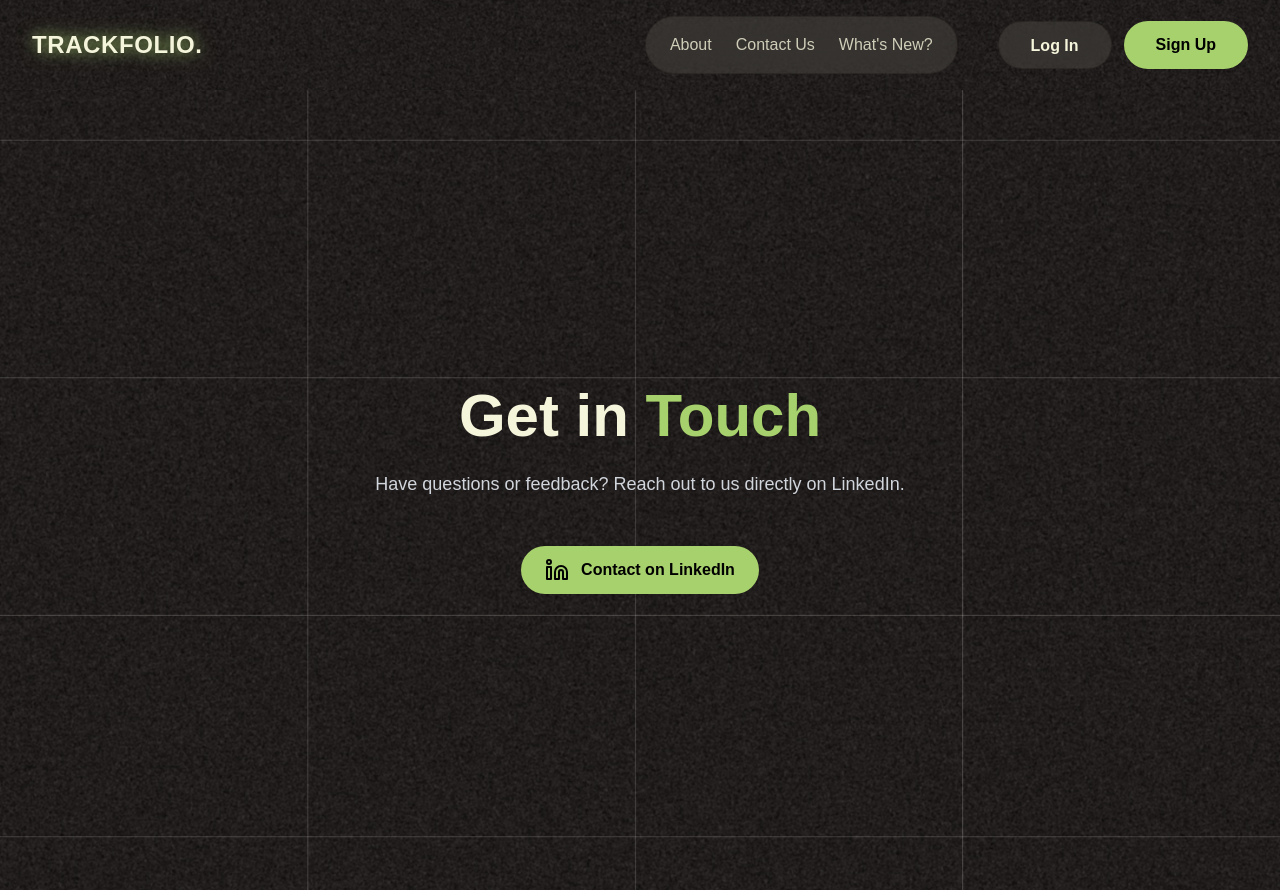
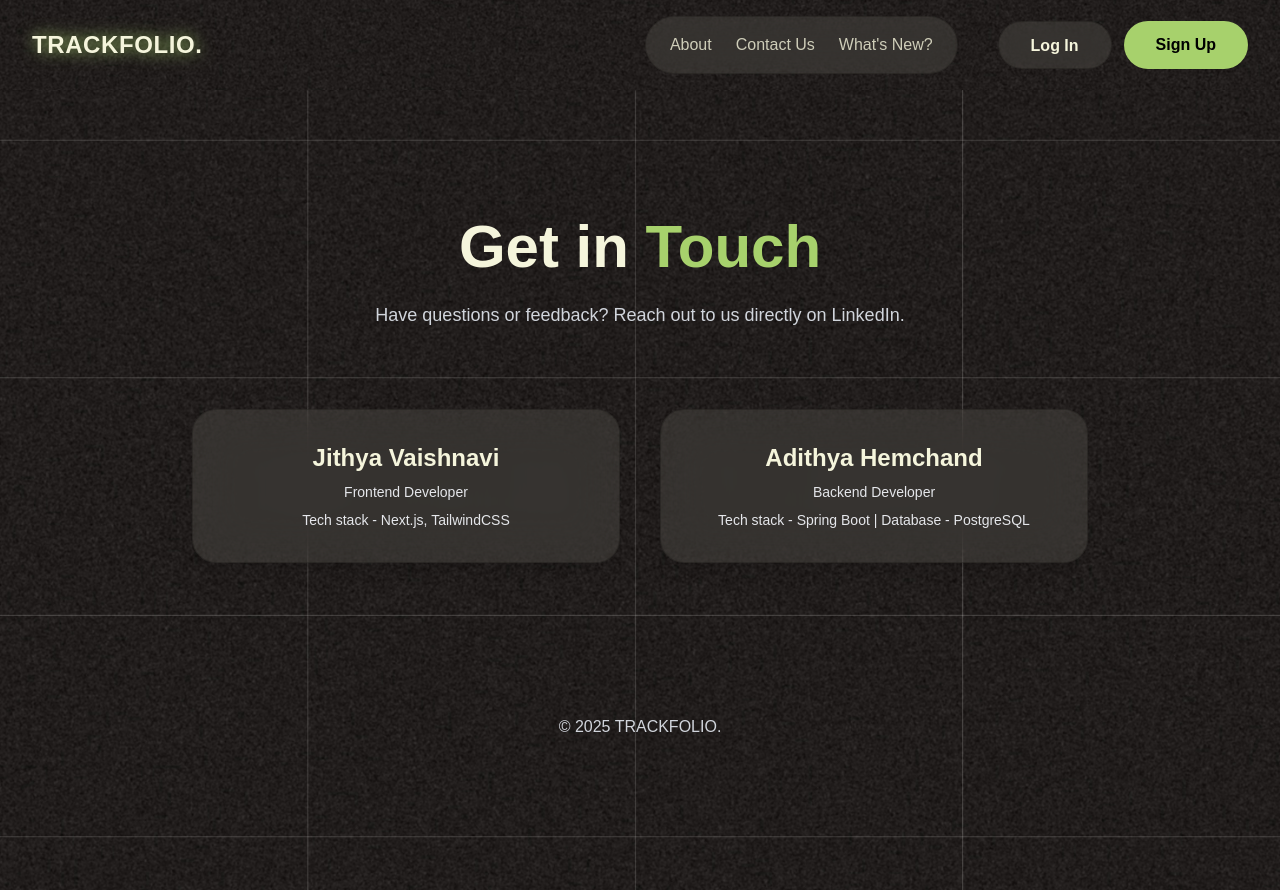
Before and after one commit to jithyavaishnavi/Trackfolio-Frontend, a Next.js app: page /contact in a window 1280 px wide. Built offline with nearby package versions, Linux system fonts and the light colour scheme; no server answers.

Commit message:
UI changes

```diff
--- a/components/Company.jsx
+++ b/components/Company.jsx
@@ -559,6 +559,13 @@ export default function Company() {
       </motion.div>
     )}
   </div>
+  <footer className="bg-transparent text-gray-300 px-8 py-6 mt-12">
+        <div className="max-w-6xl mx-auto flex items-center sm:flex-row justify-center items-center gap-4 sm:gap-0">
+          <div className="text-sm sm:text-base">
+            © {new Date().getFullYear()} TRACKFOLIO.
+          </div>
+        </div>
+      </footer>
 </div>
   );
 }
--- a/components/Contact.jsx
+++ b/components/Contact.jsx
@@ -1,5 +1,7 @@
 "use client";
 import { Linkedin } from "lucide-react";
+import { motion } from "framer-motion";
+
 
 export default function Contact() {
   const green = "#8FE649";
@@ -24,14 +26,68 @@ export default function Contact() {
         Have questions or feedback? Reach out to us directly on LinkedIn.
       </p>
 
+      {/* Team Section */}
+      <section className="w-full text-center mb-20">
+        <motion.h2
+          initial={{ opacity: 0, y: -10 }}
+          animate={{ opacity: 1, y: 0 }}
+          transition={{ duration: 0.6 }}
+          className="text-4xl font-bold mb-8 drop-shadow-lg"
+        ></motion.h2>
+
+        <div className="grid grid-cols-1 md:grid-cols-2 gap-10 max-w-4xl mx-auto">
+          {[
+            {
+              name: "Jithya Vaishnavi",
+              role: "Frontend Developer",
+              techStack: "Tech stack - Next.js, TailwindCSS",
+              linkedin:
+                "https://www.linkedin.com/in/jithya-vaishnavi-6761a820a/",
+            },
+            {
+              name: "Adithya Hemchand",
+              role: "Backend Developer",
+              techStack: "Tech stack - Spring Boot | Database - PostgreSQL",
+              db: "",
+              linkedin: "https://www.linkedin.com/in/adithya-hemchand/",
+            },
+          ].map((member, idx) => (
+            <motion.div
+              key={idx}
+              initial={{ opacity: 0, y: 20 }}
+              animate={{ opacity: 1, y: 0 }}
+              whileHover={{ scale: 1.05 }}
+              transition={{ delay: idx * 0.2, duration: 0.6 }}
+              className="backdrop-blur-xl bg-[#F5F5DC]/10 border border-black/20 rounded-3xl p-8 flex flex-col items-center shadow-lg"
+            >
               <a
-    href="https://www.linkedin.com/in/jithya-vaishnavi-6761a820a/"
+                href={member.linkedin}
                 target="_blank"
                 rel="noopener noreferrer"
-    className="flex items-center gap-3 bg-[#A7D16C] text-black px-6 py-3 rounded-full font-semibold hover:bg-[#F5F5DC] hover:text-[#A7D16C] transition-colors duration-300"
+                className="font-semibold text-2xl text-[#F5F5DC] hover:text-[#A7D16C]"
               >
-    <Linkedin size={24} /> Contact on LinkedIn
+                {member.name}
               </a>
+              <div className="flex flex-col items-center gap-2 mt-2">
+                <p className="text-gray-200 text-sm">{member.role}</p>
+                {member.techStack && (
+                  <p className="text-gray-200 text-sm">{member.techStack}</p>
+                )}
+                {member.db && (
+                  <p className="text-gray-200 text-sm">{member.db}</p>
+                )}
+              </div>
+            </motion.div>
+          ))}
+        </div>
+      </section>
+      <footer className="bg-transparent text-gray-300 px-8 py-6 mt-12">
+        <div className="max-w-6xl mx-auto flex items-center sm:flex-row justify-center items-center gap-4 sm:gap-0">
+          <div className="text-sm sm:text-base">
+            © {new Date().getFullYear()} TRACKFOLIO.
+          </div>
+        </div>
+      </footer>
     </div>
 
   );
--- a/components/Dashboard.jsx
+++ b/components/Dashboard.jsx
@@ -175,7 +175,9 @@ export default function Dashboard() {
           {toast}
         </div>
       )}
+
     </div>
+
 
   );
 }
```
Lines whose indentation alone changed are shown as unchanged.
